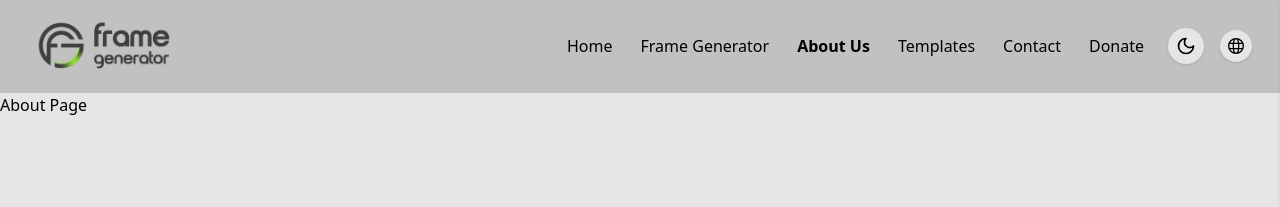
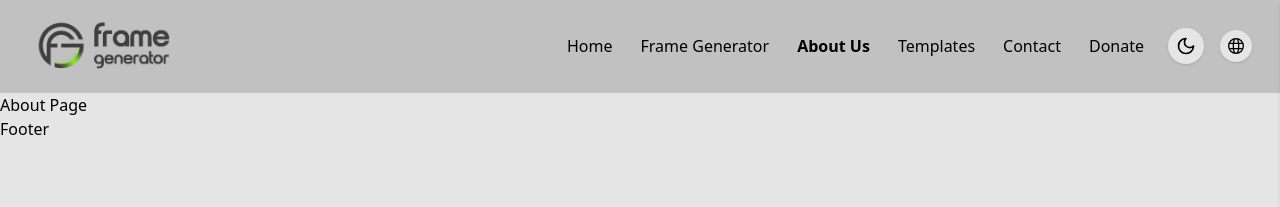
Before and after one commit to khachatryanhovhannes/frame-generator, a Next.js app: page /en/about in a window 1280 px wide. Shown: the top 207 px of the page. Built offline with nearby package versions, Linux system fonts and the light colour scheme.

Commit message:
Filalaize main structures anmd logic

```diff
--- a/app/[locale]/layout.tsx
+++ b/app/[locale]/layout.tsx
@@ -4,7 +4,7 @@ import { notFound } from "next/navigation";
 import { routing } from "@/i18n/routing";
 import { Locale } from "../../i18n/routing";
 import { ThemeProvider } from "next-themes";
-import { Header } from "@/components/ui/organisms";
+import { Footer, Header } from "@/components/ui/organisms";
 import type { Metadata } from "next";
 import "../globals.css";
 
@@ -66,6 +66,7 @@ export default async function LocaleLayout(props: {
           >
             <Header />
             {children}
+            <Footer />
           </ThemeProvider>
         </NextIntlClientProvider>
       </body>
--- /dev/null
+++ b/components/ui/organisms/footer/index.tsx
@@ -0,0 +1,7 @@
+import React from "react";
+
+function Footer() {
+  return <div>Footer</div>;
+}
+
+export default Footer;
--- a/components/ui/organisms/index.ts
+++ b/components/ui/organisms/index.ts
@@ -1,3 +1,4 @@
 import Header from "./header";
+import Footer from "./footer";
 
-export { Header };
+export { Header, Footer };
```
